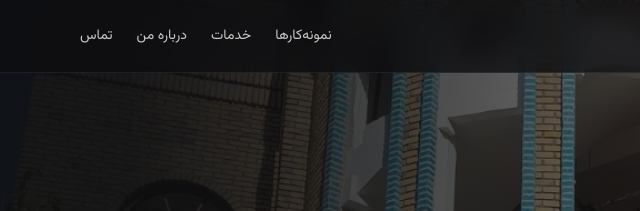
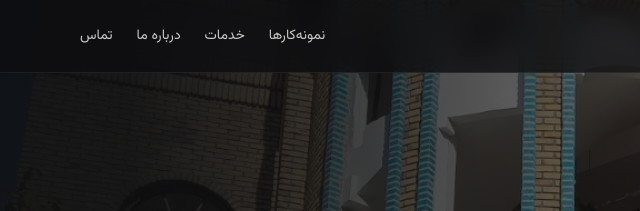
Before and after one commit to nazariamin094-hub/nazariamin094-hub.github.io, a plain HTML site: page index.html in a window 1280 px wide. Shown: the top 211 px of the page, 0-640 px from the left. Drawn offline with Linux system fonts and the light colour scheme; files whose address does not match are found by name.

Commit message:
Update index.html

```diff
--- a/index.html
+++ b/index.html
@@ -38,7 +38,7 @@ footer{padding:30px 0;color:#888;border-top:1px solid #ffffff0d;font-size:13px}
 <body>
 <nav><div class="container navin">
 <div class="logo">آرتین <span>نما</span></div>
-<div class="links"><a href="#works">نمونه‌کارها</a><a href="#services">خدمات</a><a href="#about">درباره من</a><a href="#contact">تماس</a></div>
+<div class="links"><a href="#works">نمونه‌کارها</a><a href="#services">خدمات</a><a href="#about">درباره ما</a><a href="#contact">تماس</a></div>
 </div></nav>
 
 <header class="hero">
```
